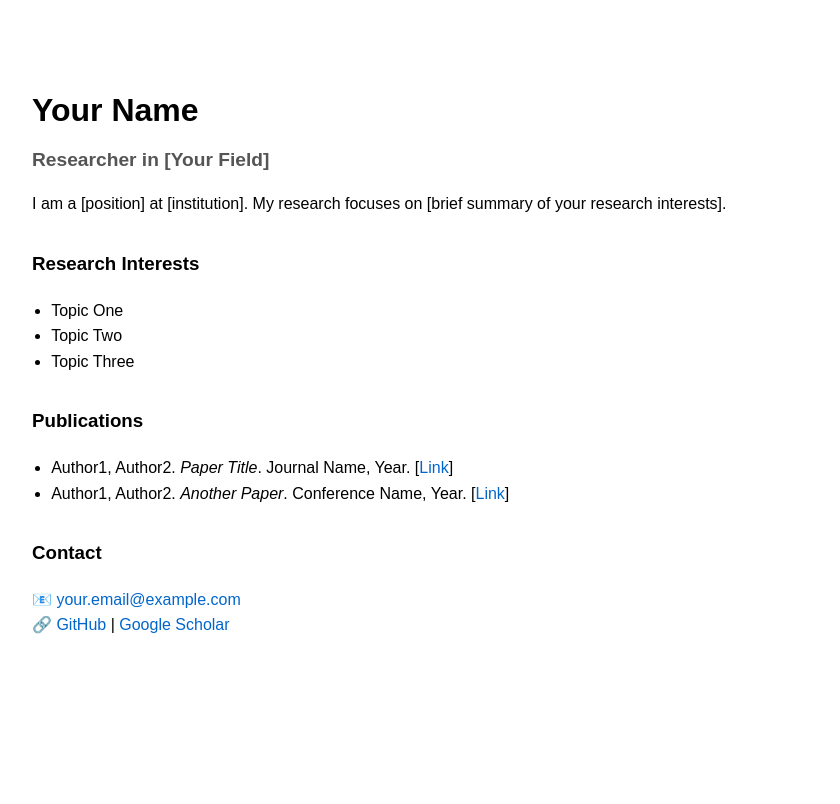
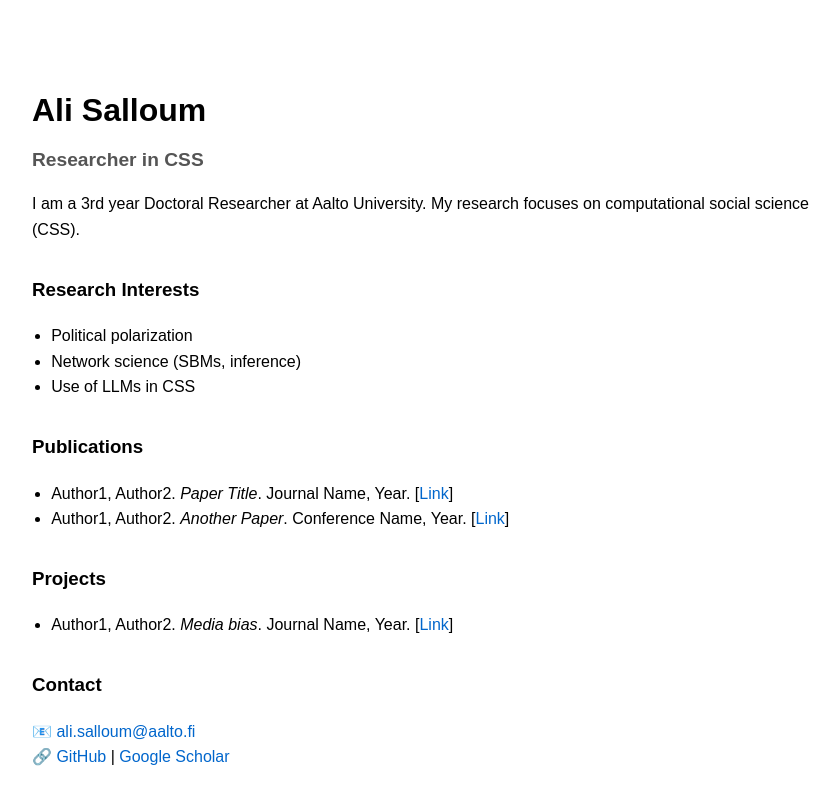
Before and after one commit to alesalloum/alesalloum.github.io, a plain HTML site: page index.html in a window 1280 px wide. Shown: the whole page, without its empty margins (208-1048 px from the left). Drawn offline with Linux system fonts and the light colour scheme.

Commit message:
Update index.html

```diff
--- a/index.html
+++ b/index.html
@@ -3,7 +3,7 @@
 <head>
   <meta charset="UTF-8" />
   <meta name="viewport" content="width=device-width, initial-scale=1.0"/>
-  <title>Your Name - Researcher</title>
+  <title>Ali Salloum</title>
   <style>
     body {
       font-family: Arial, sans-serif;
@@ -36,17 +36,17 @@
   </style>
 </head>
 <body>
-  <h1>Your Name</h1>
-  <h2>Researcher in [Your Field]</h2>
+  <h1>Ali Salloum</h1>
+  <h2>Researcher in CSS</h2>
 
-  <p>I am a [position] at [institution]. My research focuses on [brief summary of your research interests].</p>
+  <p>I am a 3rd year Doctoral Researcher at Aalto University. My research focuses on computational social science (CSS).</p>
 
   <div class="section">
     <h3>Research Interests</h3>
     <ul>
-      <li>Topic One</li>
-      <li>Topic Two</li>
-      <li>Topic Three</li>
+      <li>Political polarization</li>
+      <li>Network science (SBMs, inference)</li>
+      <li>Use of LLMs in CSS</li>
     </ul>
   </div>
 
@@ -59,11 +59,18 @@
   </div>
 
   <div class="section">
+    <h3>Projects</h3>
+    <ul>
+      <li>Author1, Author2. <em>Media bias</em>. Journal Name, Year. [<a href="#">Link</a>]</li>
+    </ul>
+  </div>
+
+  <div class="section">
     <h3>Contact</h3>
     <p>
-      📧 <a href="mailto:your.email@example.com">your.email@example.com</a><br />
-      🔗 <a href="https://github.com/your-username">GitHub</a> |
-      <a href="https://scholar.google.com/citations?user=yourID">Google Scholar</a>
+      📧 <a href="mailto:your.email@example.com">ali.salloum@aalto.fi</a><br />
+      🔗 <a href="https://github.com/alesalloum">GitHub</a> |
+      <a href="https://scholar.google.com/citations?user=ISvl2t8AAAAJ&hl=fi&oi=ao">Google Scholar</a>
     </p>
   </div>
 </body>
```
